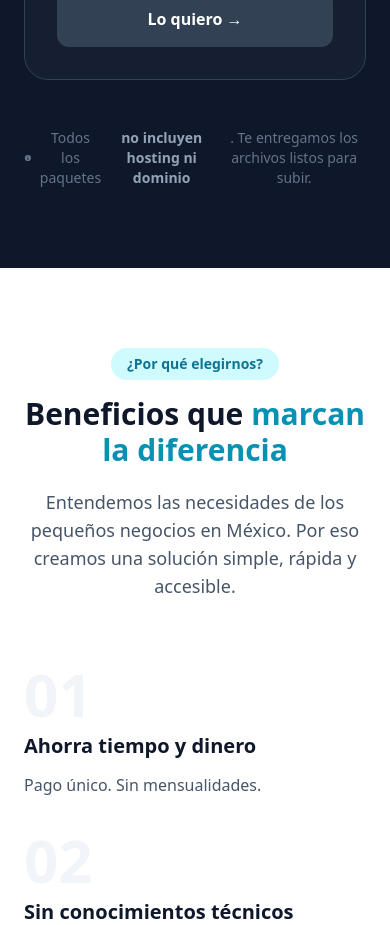
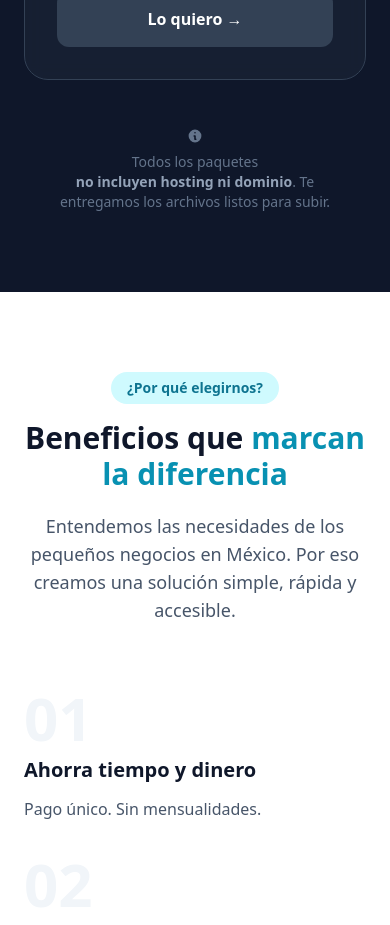
Before and after one commit to Luiszepedaxd/assistflowmx-webseller, a React (Vite) app: page / in a window 390 px wide. Shown: the part 4740-5665 px from the top of the page. Built offline with nearby package versions, Linux system fonts and the light colour scheme.

Commit message:
fix: Mejorar responsive del texto de disclaimer de hosting

```diff
--- a/src/components/PricingSection.jsx
+++ b/src/components/PricingSection.jsx
@@ -89,12 +89,14 @@ const PricingSection = () => {
 
         {/* Nota sobre hosting */}
         <div className="mt-12 text-center">
-          <p className="text-slate-500 text-sm flex items-center justify-center gap-2">
-            <svg className="w-4 h-4" fill="currentColor" viewBox="0 0 20 20">
+          <p className="text-slate-500 text-sm flex flex-col sm:flex-row items-center justify-center gap-2 px-4">
+            <svg className="w-4 h-4 flex-shrink-0" fill="currentColor" viewBox="0 0 20 20">
               <path fillRule="evenodd" d="M18 10a8 8 0 11-16 0 8 8 0 0116 0zm-7-4a1 1 0 11-2 0 1 1 0 012 0zM9 9a1 1 0 000 2v3a1 1 0 001 1h1a1 1 0 100-2v-3a1 1 0 00-1-1H9z" clipRule="evenodd"/>
             </svg>
-            Todos los paquetes <strong className="text-slate-400">no incluyen hosting ni dominio</strong>.
-            Te entregamos los archivos listos para subir.
+            <span className="text-center">
+              Todos los paquetes <strong className="text-slate-400 whitespace-nowrap">no incluyen hosting ni dominio</strong>.
+              Te entregamos los archivos listos para subir.
+            </span>
           </p>
         </div>
       </div>
```
